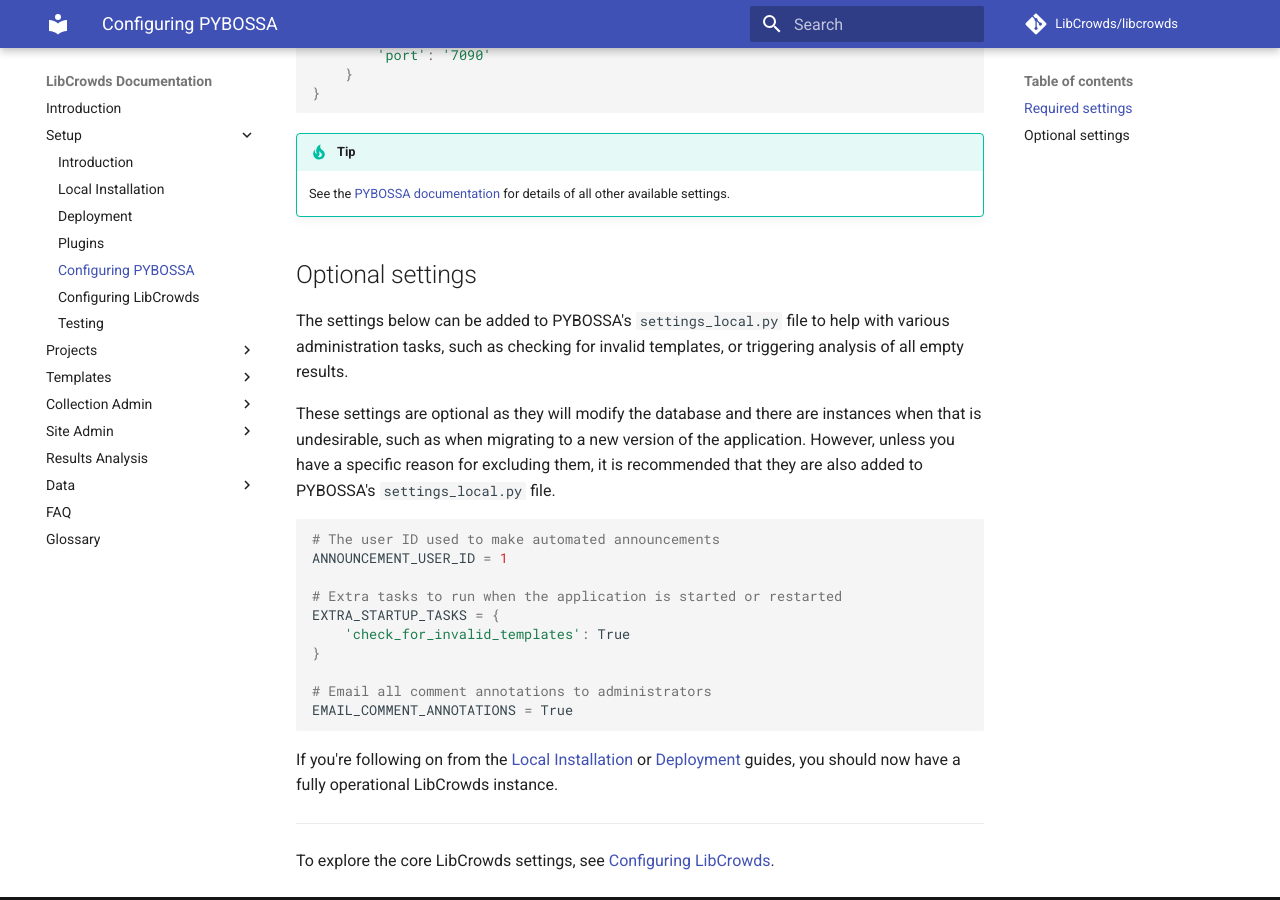
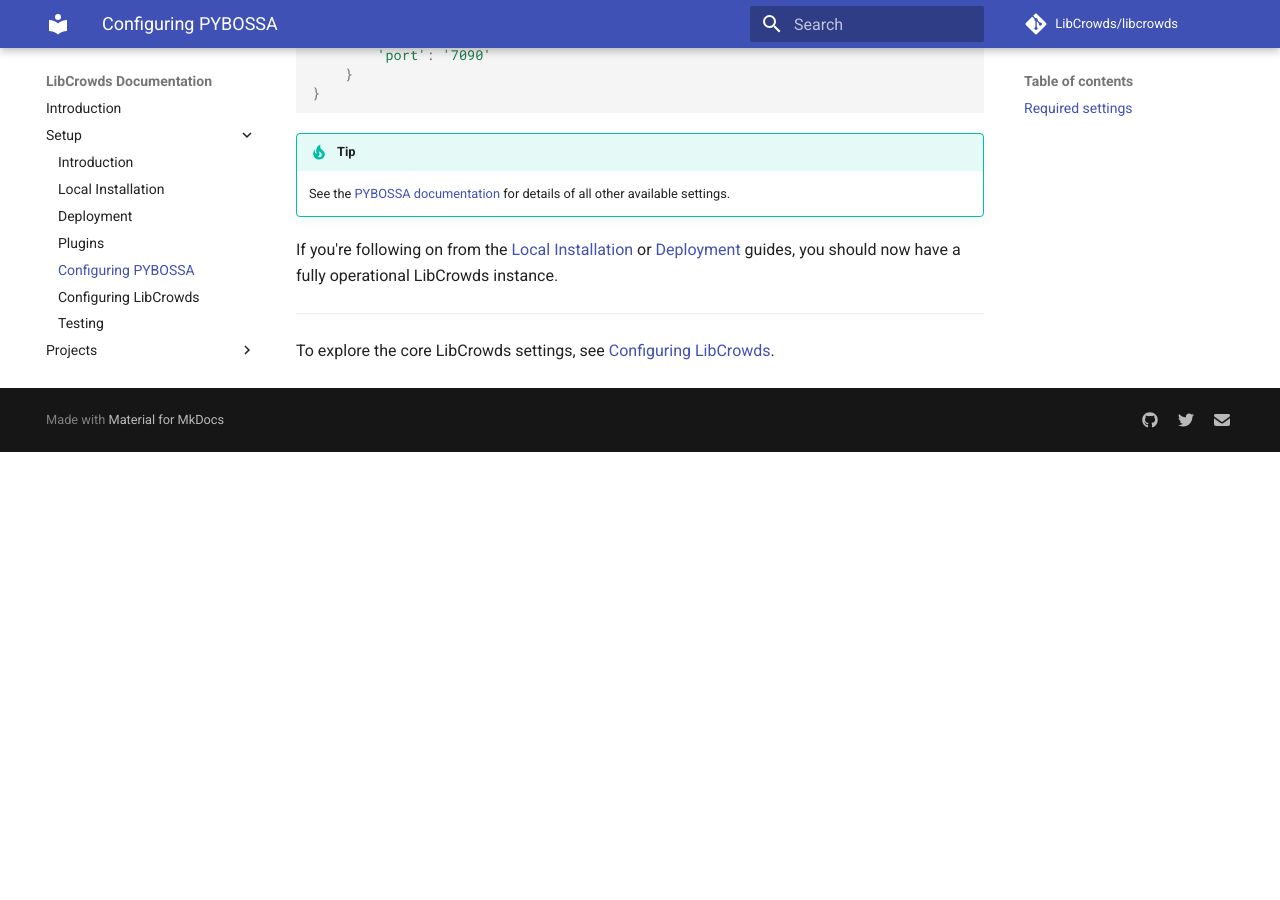
Before and after one commit to LibCrowds/docs, an MkDocs documentation site: the page built from docs/setup/configuring-pybossa.md, in a window 1280 px wide and 900 px high, scrolled down 1787 px. Built offline with MkDocs 1.6.1 and Material for MkDocs 9.7.7, drawn with Linux system fonts in a browser that asks for light colours; comment, search, counter and statistics services are not loaded; old or Windows-style settings are respelled for this version of MkDocs; after the commit the page ends 2239 px from its top, so only the background shows below that.

Commit message:
Remove option config options from pybossa setup

````diff
--- a/docs/setup/configuring-pybossa.md
+++ b/docs/setup/configuring-pybossa.md
@@ -93,31 +93,6 @@
     See the [PYBOSSA documentation](http://docs.pybossa.com) for details of all
     other available settings.
 
-## Optional settings
-
-The settings below can be added to PYBOSSA's `settings_local.py` file to help
-with various administration tasks, such as checking for invalid templates, or
-triggering analysis of all empty results.
-
-These settings are optional as they will modify the database and there are
-instances when that is undesirable, such as when migrating to a new version
-of the application. However, unless you have a specific reason for excluding
-them, it is recommended that they are also added to PYBOSSA's
-`settings_local.py` file.
-
-```python
-# The user ID used to make automated announcements
-ANNOUNCEMENT_USER_ID = 1
-
-# Extra tasks to run when the application is started or restarted
-EXTRA_STARTUP_TASKS = {
-    'check_for_invalid_templates': True
-}
-
-# Email all comment annotations to administrators
-EMAIL_COMMENT_ANNOTATIONS = True
-```
-
 If you're following on from the [Local Installation](/setup/introduction.md)
 or [Deployment](/setup/deployment.md) guides,
 you should now have a fully operational LibCrowds instance.
````
